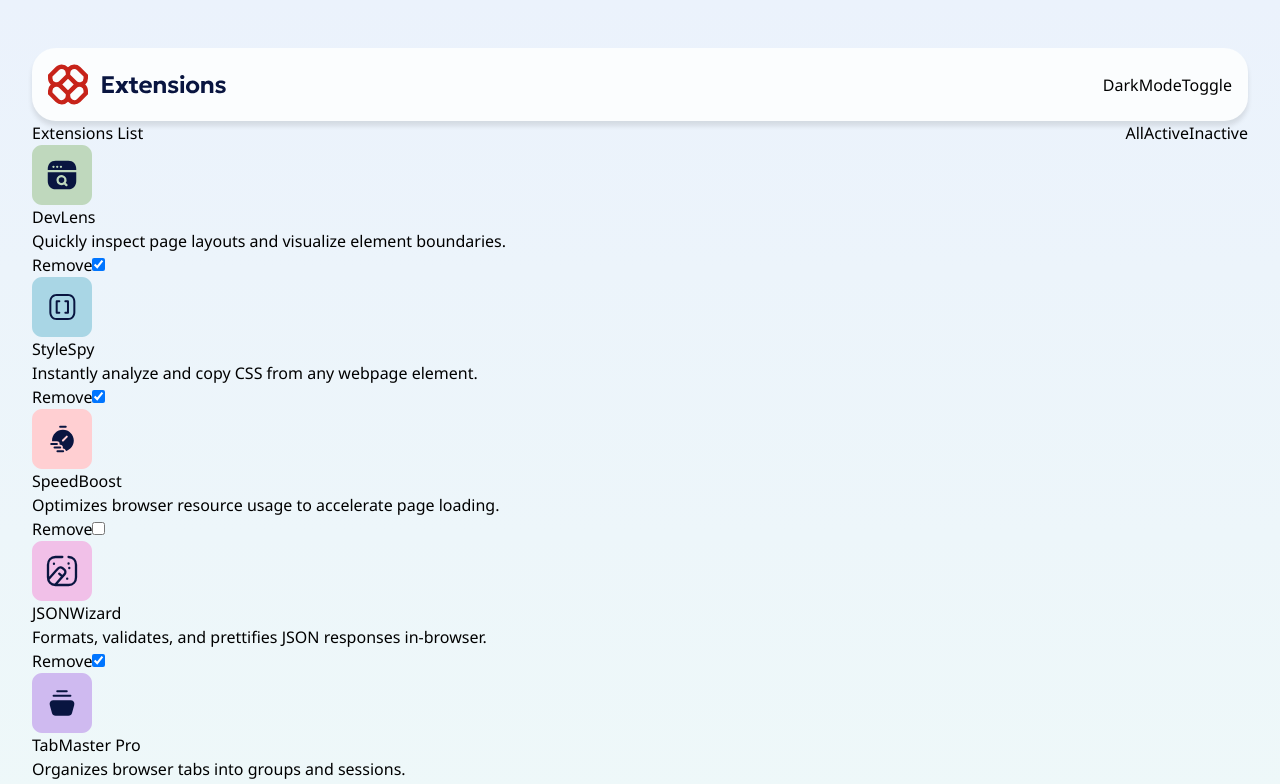
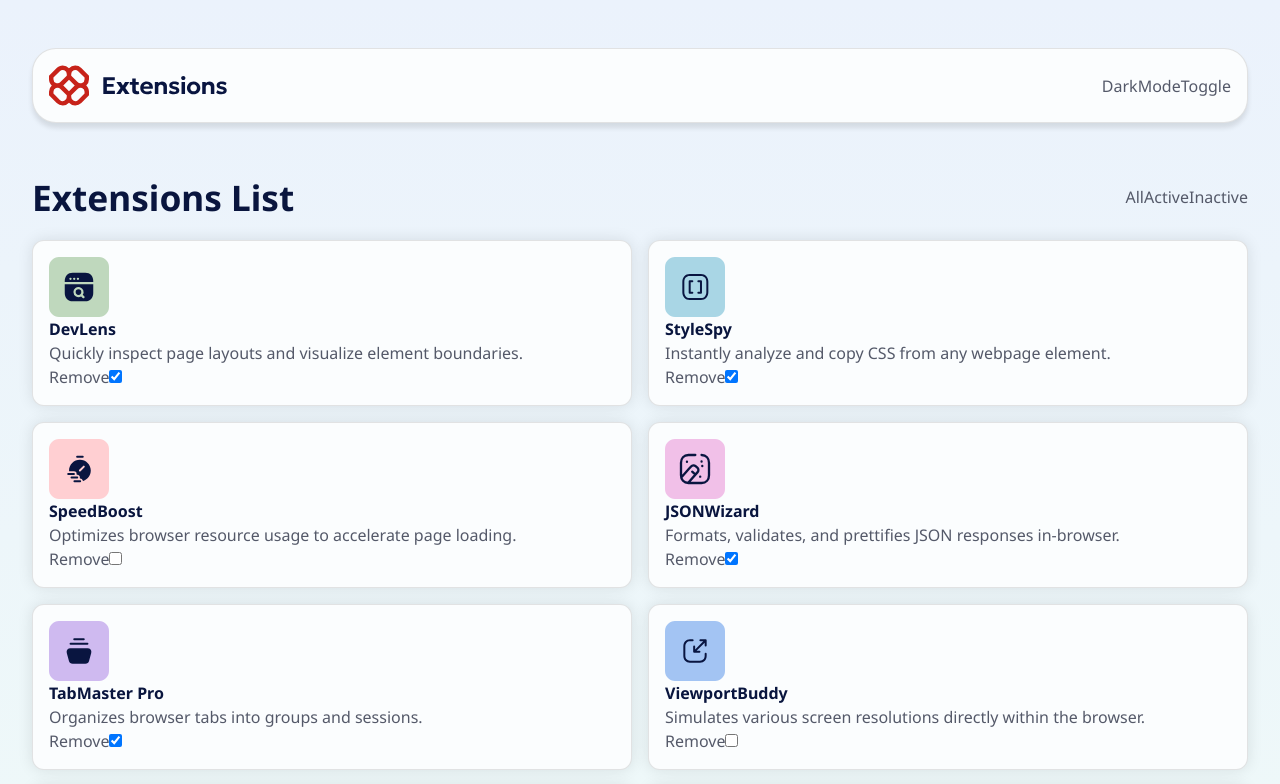
Before and after one commit to lilKriT/fem-browser-extension-manager-ui, a Next.js app: page / in a window 1280 px wide. Shown: the top 784 px of the page. Built offline with nearby package versions, Linux system fonts and the light colour scheme.

Commit message:
A bit of styling.

```diff
--- a/app/_components/CardList.tsx
+++ b/app/_components/CardList.tsx
@@ -6,7 +6,7 @@ type CardListProps = {
 
 const CardList = ({ extensions }: CardListProps) => {
   return (
-    <div>
+    <div className="mt-4 grid grid-cols-[repeat(auto-fit,minmax(400px,1fr))] gap-4">
       {extensions.map((extension, idx) => (
         <ExtensionCard extension={extension} key={idx} />
       ))}
--- a/app/_components/ExtensionCard.tsx
+++ b/app/_components/ExtensionCard.tsx
@@ -20,7 +20,7 @@ const ExtensionCard = ({ extension }: { extension: ExtensionCardProps }) => {
   };
 
   return (
-    <article>
+    <article className="bg-card-bg rounded-xl border border-border/30 p-4 shadow-[0px_0px_15px_0px] shadow-black/10">
       <Image src={logoURL} alt={`${name}'s Logo`} width={60} height={60} />
       <h3>{name}</h3>
       <p>{description}</p>
--- a/app/_components/ExtensionList.tsx
+++ b/app/_components/ExtensionList.tsx
@@ -7,10 +7,10 @@ import extensions from "@/data/extensions";
 
 const ExtensionList = () => {
   return (
-    <div className="w-full">
+    <div className="w-full mt-12">
       {/* Top Bar */}
       <div className="flex justify-between items-center">
-        <h2>Extensions List</h2>
+        <h2 className="text-[clamp(1rem,4vw,2.2rem)]">Extensions List</h2>
         <FilterButtons />
       </div>
 
--- a/app/_components/TopBar.tsx
+++ b/app/_components/TopBar.tsx
@@ -3,7 +3,7 @@ import DarkModeToggle from "./DarkModeToggle";
 
 const TopBar = () => {
   return (
-    <div className="w-full flex justify-between items-center bg-card-bg p-4 rounded-3xl shadow-[0px_5px_5px_0px] shadow-black/10">
+    <div className="w-full flex justify-between items-center bg-top-bar-bg p-4 rounded-3xl border border-border/30 shadow-[0px_5px_5px_0px] shadow-black/10">
       {/* Left */}
       <div>
         <Image src={"/logo.svg"} alt="Company Logo" height={41} width={179} />
--- a/app/globals.css
+++ b/app/globals.css
@@ -34,10 +34,10 @@
 
   /* Now semantics */
   /* General */
-  --color-heading: var(--color-neutral-0);
-  --color-text-sans: var(--color-neutral-0);
+  --color-heading: var(--color-neutral-900);
+  --color-text: var(--color-neutral-600);
   --color-focus: var(--color-neutral-0);
-  --color-border: var(--color-neutral-0);
+  --color-border: var(--color-neutral-400);
 
   /* Background */
   --color-background-from: var(--color-light-from);
@@ -77,10 +77,19 @@
 
 body {
   background: var(--background);
-  color: var(--foreground);
+  color: var(--color-text);
   font-family: var(--font-sans), Arial, Helvetica, sans-serif;
   font-size: var(--text-base);
   font-weight: 400;
+}
+
+h1,
+h2,
+h3,
+h4,
+h5,
+h6 {
+  @apply text-heading font-bold;
 }
 
 .btn {
```
